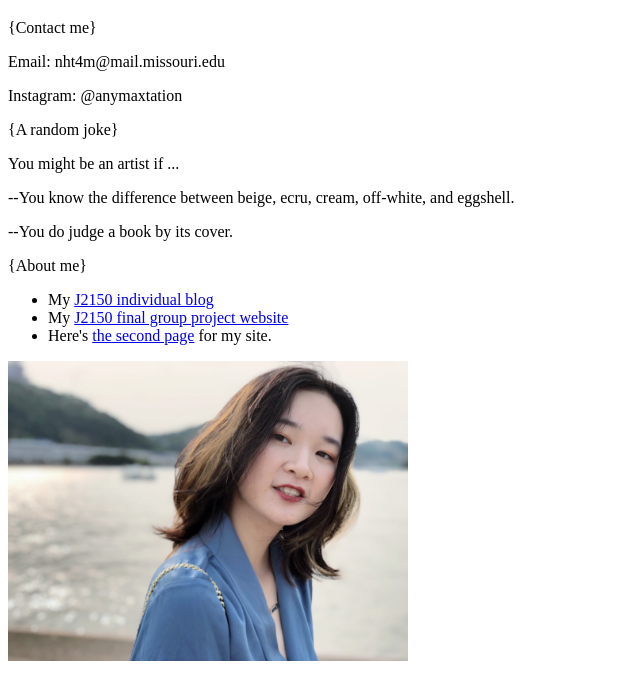
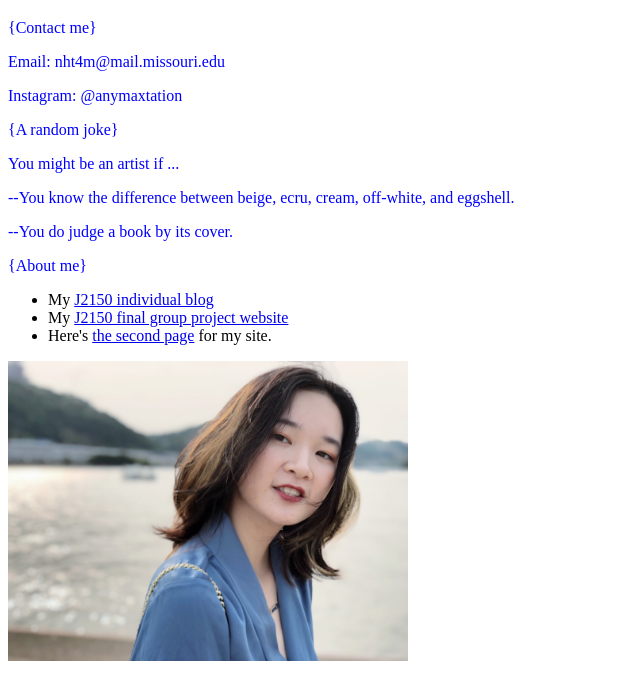
Before and after one commit to J4502-FS18/anniehu4502, a plain HTML site: page index.html in a window 1280 px wide. Shown: the part 61-760 px from the top of the page, without its empty margins (0-640 px from the left). Drawn offline with Linux system fonts and the light colour scheme.

Commit message:
last 9/6

```diff
--- a/index.html
+++ b/index.html
@@ -7,6 +7,8 @@
 	<title>	Annie's Website </title>
 	<meta http-equiv="content-type"
 		content="text/html;charset=utf-8" />
+    <link rel="stylesheet" type="text/css" href="style.css"/>
+
 </head>
 
 <body>
--- /dev/null
+++ b/style.css
@@ -0,0 +1,3 @@
+p{
+  color:blue;
+}
```
